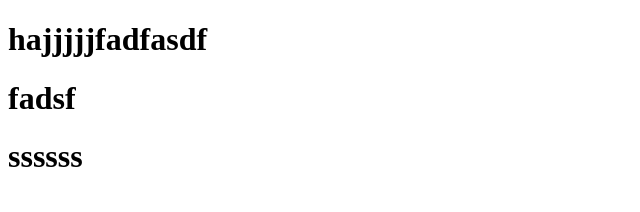
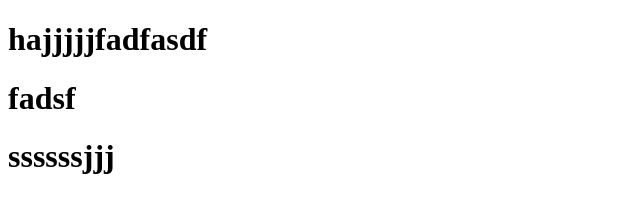
Before and after one commit to Qotayba/qota, a plain HTML site: page index.html in a window 1280 px wide. Shown: the full height of the page, 0-640 px from the left. Drawn offline with Linux system fonts and the light colour scheme.

Commit message:
by vs code

```diff
--- a/index.html
+++ b/index.html
@@ -9,6 +9,6 @@
 <body>
     <h1>hajjjjjfadfasdf</h1>
     <h1>fadsf</h1>
-    <h1>ssssss</h1>
+    <h1>ssssssjjj</h1>
 </body>
 </html>
```
